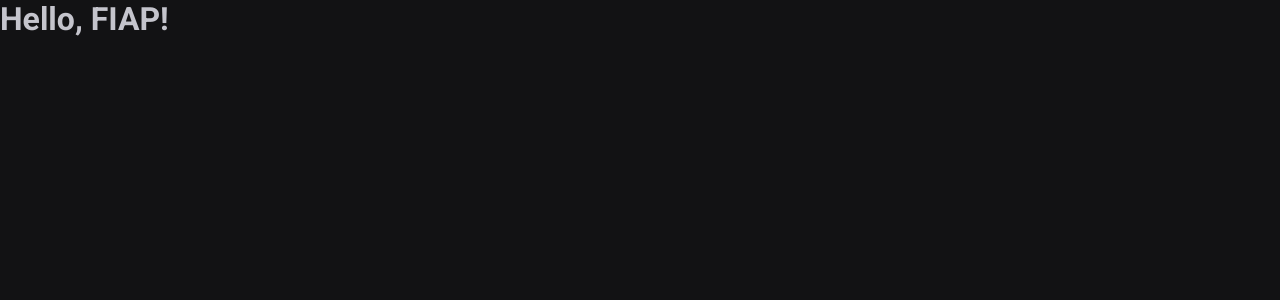
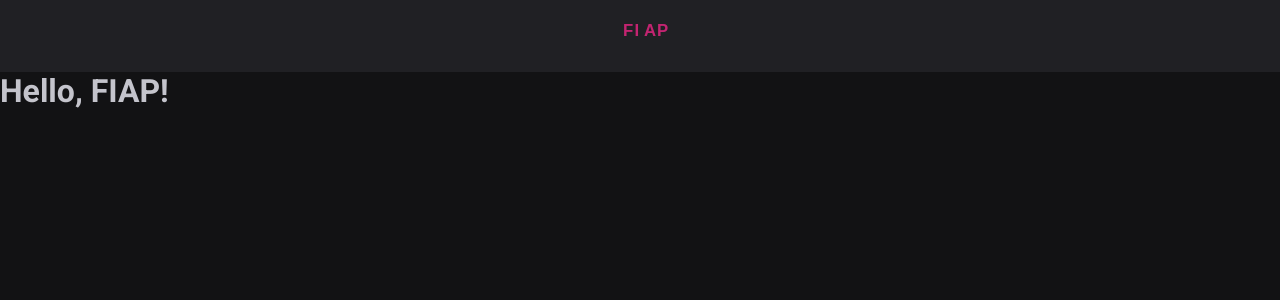
Before and after one commit to Leo3965/fiap-app-react-01, a React (Vite) app: page / in a window 1280 px wide. Shown: the top 300 px of the page. Built offline with nearby package versions, Linux system fonts and the light colour scheme.

Commit message:
feat: add header and side bar

```diff
--- a/src/App.tsx
+++ b/src/App.tsx
@@ -1,10 +1,12 @@
 import styles from "./App.module.css";
+import { Header } from "./components/Header";
 
 import "./global.css";
 
 export function App() {
   return (
     <div>
+      <Header />
       <h1>Hello, FIAP!</h1>
     </div>
   );
--- /dev/null
+++ b/src/components/Avatar.tsx
@@ -0,0 +1,5 @@
+import style from "./Avatar.module.css";
+
+export function Avatar({ hasBorder = true, ...props }) {
+  return <img className={hasBorder ? style.avatarWithBorder : style.avatar} />;
+}
--- /dev/null
+++ b/src/components/Header.tsx
@@ -0,0 +1,9 @@
+import styles from "./Header.module.css"
+
+import logo from "../assets/logo.svg"
+
+export function Header() {
+    return <header className={styles.header}>
+        <img src={logo} alt={"logotipo FIAP"}/>
+    </header>
+}
```
Also changed, not shown: src/components/Sidebar.tsx (added, +19 -0 lines).
